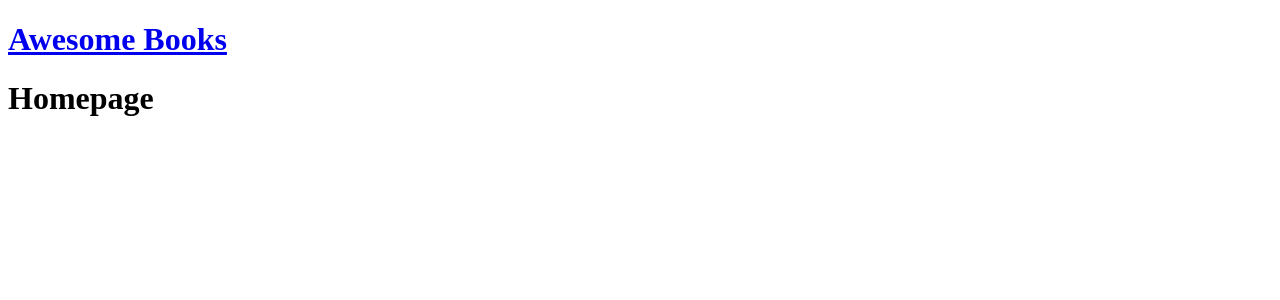
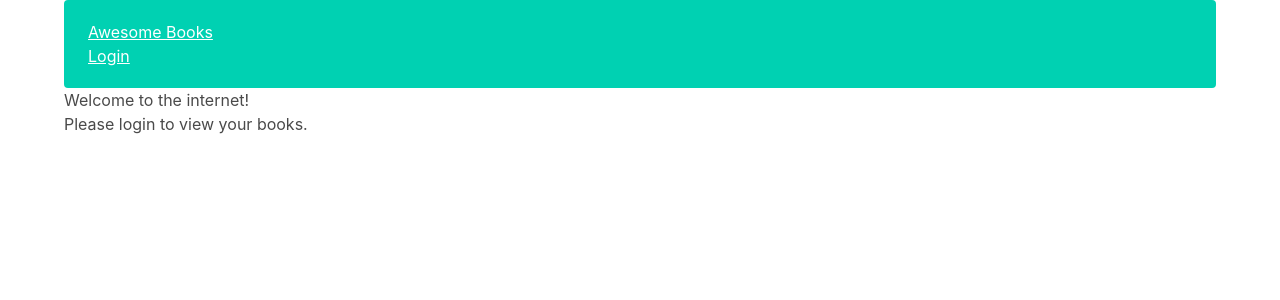
Before and after one commit to Momentum-Team-8/django-freeshelf-sarahartsoe, a Django app: template books/templates/books/homepage.html in a window 1280 px wide. Shown: the top 300 px of the page. Run offline with Django 3.2, Linux system fonts and the light colour scheme; the template is opened without the code that fills it, so the values that code supplies are empty.

Commit message:
added css

```diff
--- /dev/null
+++ b/books/static/css/book.css
@@ -0,0 +1,13 @@
+aside {
+    width: 40%;
+    padding-left: .5rem;
+    margin-left: .5rem;
+    float: right;
+    box-shadow: inset 5px 0 5px -5px #29627e;
+    font-style: italic;
+    color: #29627e;
+}
+
+aside > p {
+    margin: .5rem;
+}
--- a/books/templates/books/base.html
+++ b/books/templates/books/base.html
@@ -3,11 +3,22 @@
 <html>
   <head>
     <title>Booker and Books</title>
+    <link rel="stylesheet" href="https://cdn.jsdelivr.net/npm/bulma@0.9.3/css/bulma.min.css">
+    <link rel="stylesheet" href="{% static 'css/book.css' %}">
   </head>
   <body>
     <header class="page-header">
       <div class="container">
+        <div class="notification is-primary">
           <h1><a href="/">Awesome Books</a></h1>
+          {% if user.is_authenticated %}
+          <p class="">Hello, {{ user.username }}!</p>
+          <a href="{% url 'auth_logout' %}" class="">Logout</a>
+          {% else %}
+          <a href="{% url 'auth_login' %}" class="">Login</a>
+          {% endif %}
+          <aside></aside>
+        </div>
       </div>
     </header>
     <main class="container">
--- a/books/templates/books/homepage.html
+++ b/books/templates/books/homepage.html
@@ -1,5 +1,8 @@
-{% extends "base.html" %}
+{% extends "books/base.html" %}
 
 {% block content %}
-<h1>Homepage</h1>
+<h1>Welcome to the internet!
+    <br>
+    Please login to view your books.
+</h1>
 {% endblock content %}
```
Lines whose indentation alone changed are shown as unchanged.
